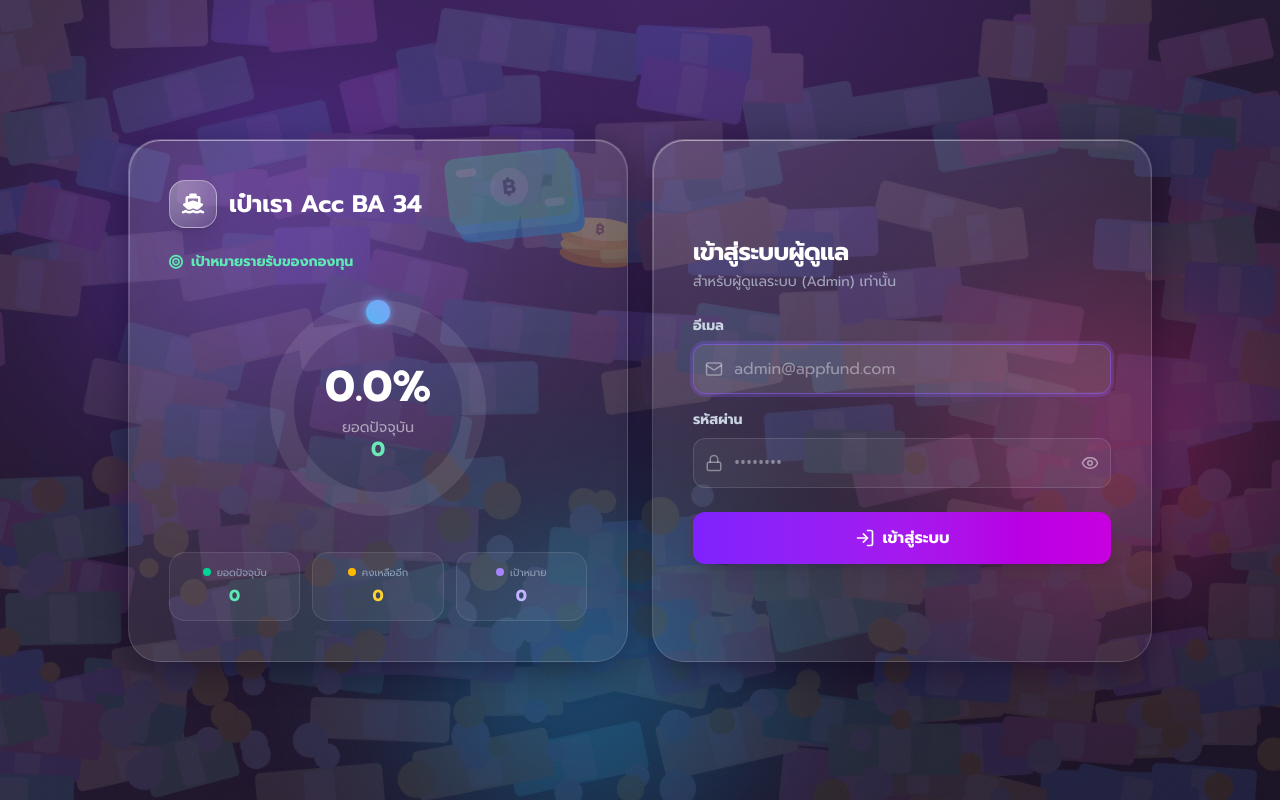
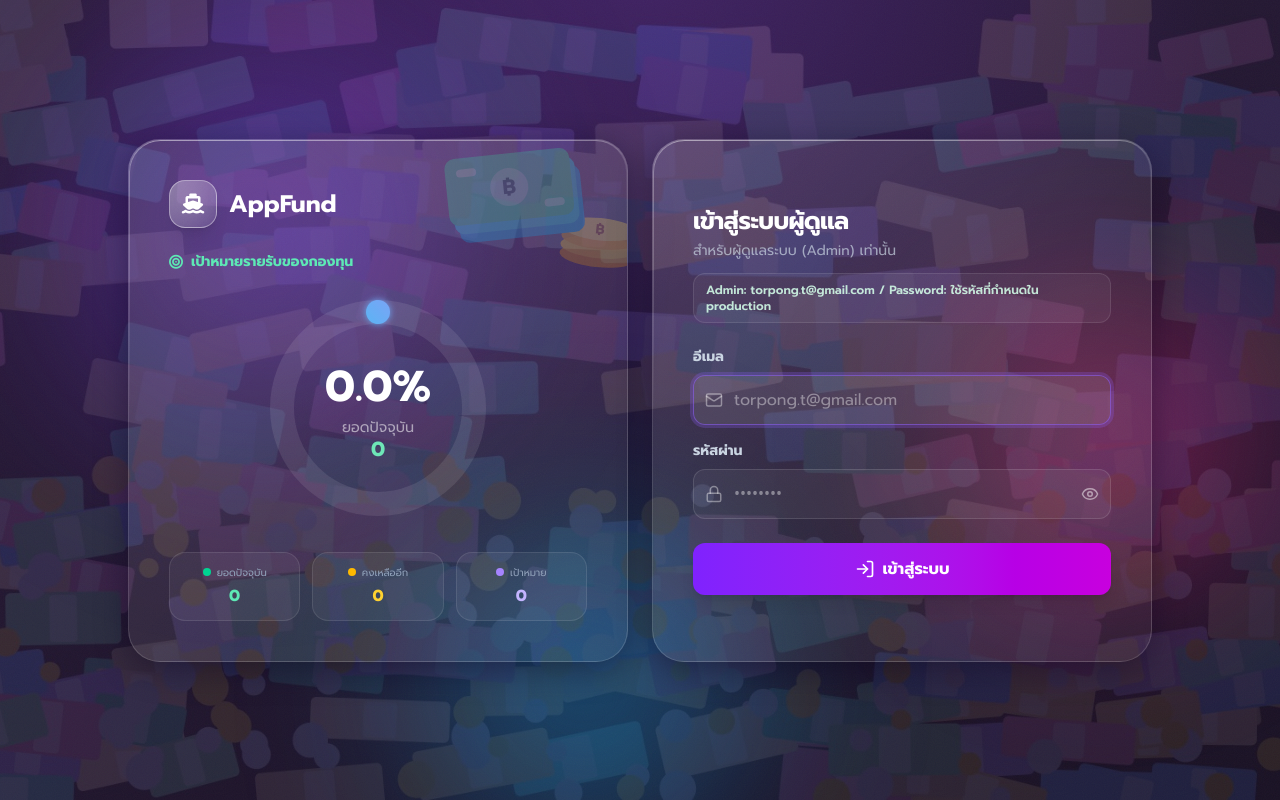
Before and after one commit to torpong-tang/appfund, a Next.js app: page /appfund/login in a window 1280 px wide. Built offline with nearby package versions, Linux system fonts and the light colour scheme; no server answers.

Commit message:
Clarify AppFund production login hint

```diff
--- a/src/app/login/page.js
+++ b/src/app/login/page.js
@@ -93,7 +93,7 @@ export default function LandingPage() {
     }
   };
 
-  const s = summary || { balance: 0, remaining: 0, target: 0, percent: 0, title: 'เป๋าเรา Acc BA 34', subtitle: '', latestTimestamp: null, contributors: [] };
+  const s = summary || { balance: 0, remaining: 0, target: 0, percent: 0, title: 'AppFund', subtitle: '', latestTimestamp: null, contributors: [] };
   const latest = s.latestTimestamp ? new Date(s.latestTimestamp) : null;
 
   return (
@@ -162,6 +162,9 @@ export default function LandingPage() {
           <div className="mb-6">
             <h2 className="text-2xl font-black tracking-tight">เข้าสู่ระบบผู้ดูแล</h2>
             <p className="text-sm text-slate-300/70 mt-1">สำหรับผู้ดูแลระบบ (Admin) เท่านั้น</p>
+            <p className="mt-3 rounded-xl border border-white/10 bg-white/5 px-3 py-2 text-xs font-semibold text-emerald-100/90">
+              Admin: torpong.t@gmail.com / Password: ใช้รหัสที่กำหนดใน production
+            </p>
           </div>
 
           <form onSubmit={handleSubmit} className="flex flex-col gap-4">
@@ -172,7 +175,7 @@ export default function LandingPage() {
                 <input
                   type="email" required autoFocus
                   className="glass-input w-full pl-10 pr-4 py-3 rounded-xl"
-                  placeholder="admin@appfund.com"
+                  placeholder="torpong.t@gmail.com"
                   value={form.email}
                   onChange={e => setForm({ ...form, email: e.target.value })}
                 />
```
